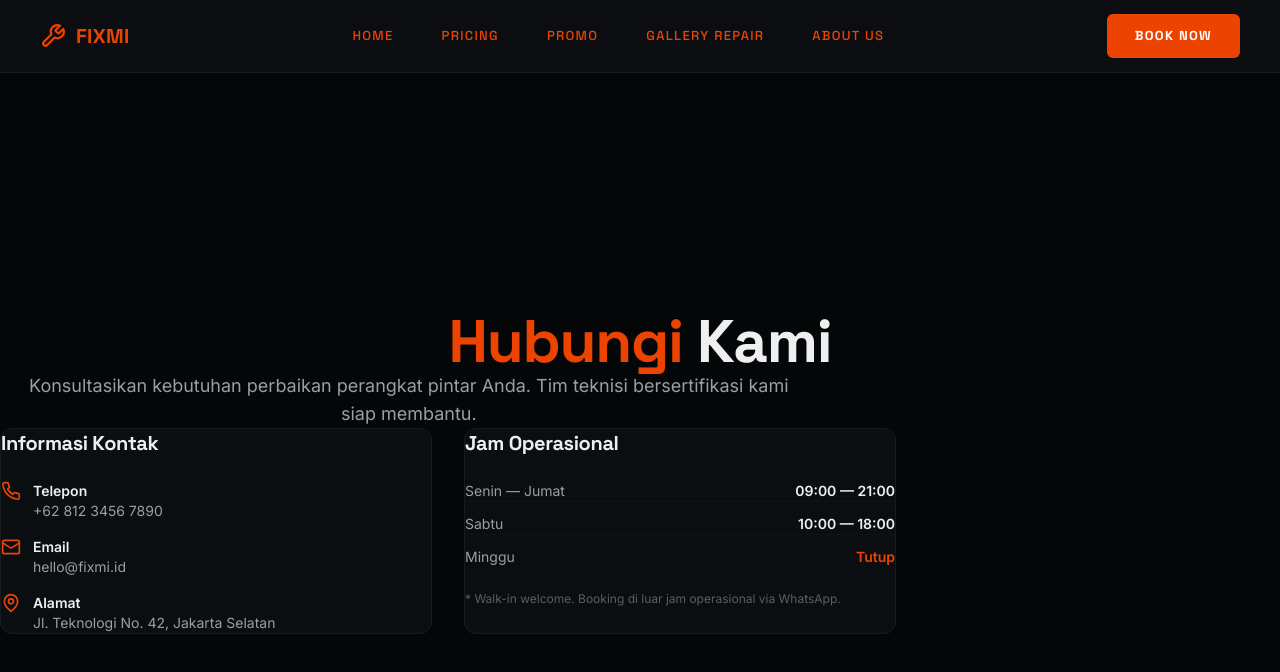
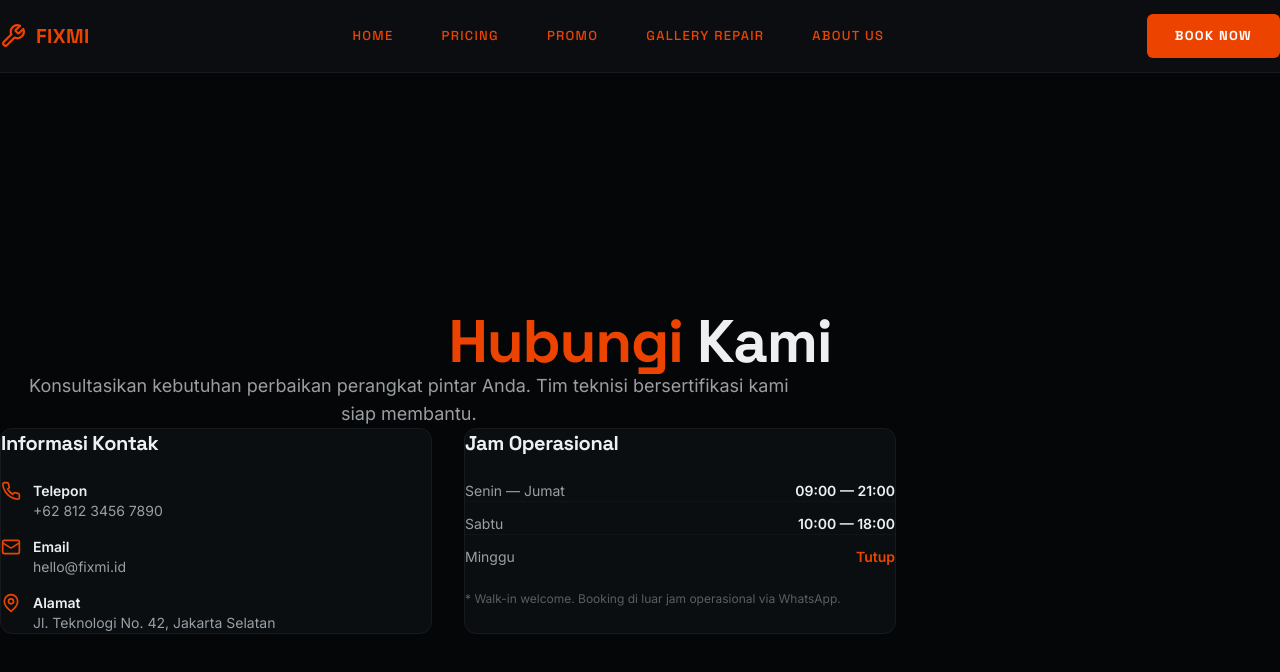
Before and after one commit to Avengeld7fold/next-js-fixmi, a Next.js app: page /contact in a window 1280 px wide. Shown: the top 672 px of the page. Built offline with nearby package versions, Linux system fonts and the light colour scheme.

Commit message:
Design: Align Navbar container w-full and max-w-7xl px-6 with hero grid layout

```diff
--- a/components/Navbar.tsx
+++ b/components/Navbar.tsx
@@ -55,8 +55,8 @@ export default function Navbar() {
       />
 
       <nav
-        className="relative z-10 mx-auto flex items-center justify-between"
-        style={{ maxWidth: "1280px", padding: "0 40px", height: "72px" }}
+        className="relative z-10 mx-auto w-full max-w-7xl px-6 flex items-center justify-between"
+        style={{ height: "72px" }}
       >
         {/* Logo — Left */}
         <Link href="/" className="group flex items-center gap-2.5 no-underline shrink-0">
```
